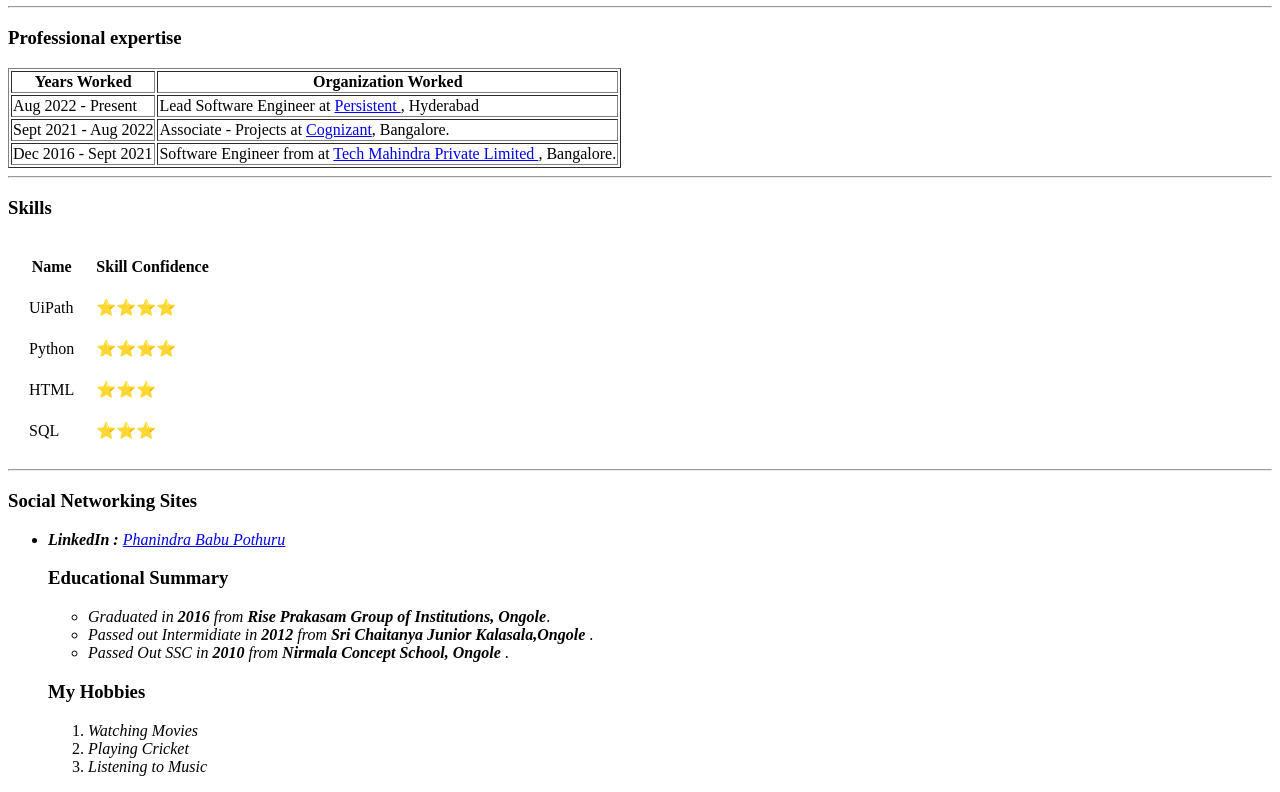
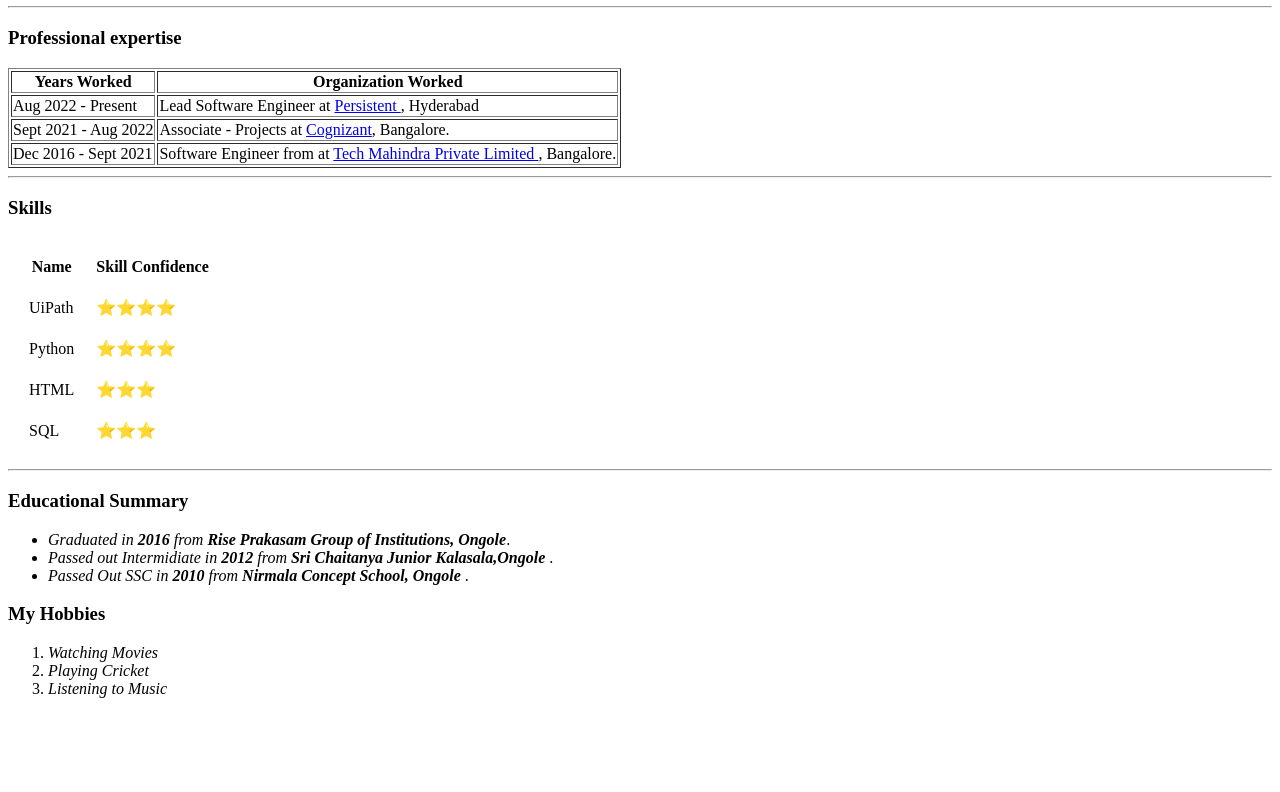
Before and after one commit to PhanindraBabuPothuru/MyWebSite, a plain HTML site: page index.html in a window 1280 px wide. Shown: the part 562-1354 px from the top of the page. After the commit the page ends 1276 px from the top, so only its background shows below. Drawn offline with Linux system fonts and the light colour scheme.

Commit message:
Added Network site info in contact html file

```diff
--- a/index.html
+++ b/index.html
@@ -66,9 +66,6 @@
       </tr>
     </table>
     <hr>
-    <h3> Social Networking Sites</h3>
-    <ul>
-      <li><em><strong>LinkedIn : </strong><a href="https://www.linkedin.com/in/phanindra-babu-pothuru-950b5117b/">Phanindra Babu Pothuru </a></em></li>
     <h3> Educational Summary</h3>
     <ul>
       <li><em>Graduated in <strong>2016</strong> from <strong> Rise Prakasam Group of Institutions, Ongole</strong></em>.</li>
```
